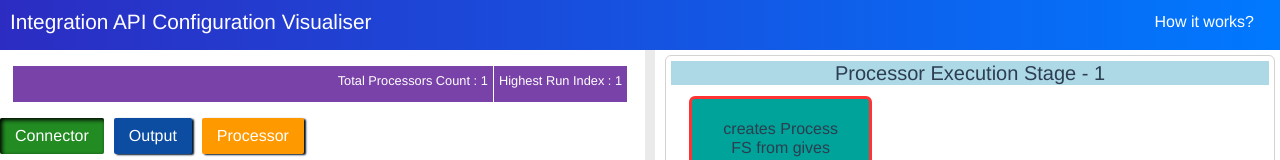
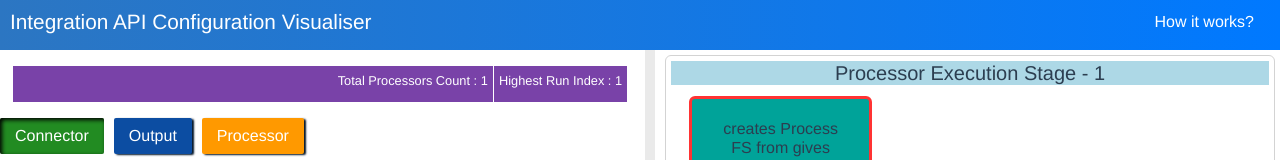
Before and after one commit to aravindmetku/integration-configuration-viz, a Vue app: page / in a window 1280 px wide. Shown: the top 160 px of the page. Built offline with nearby package versions, Linux system fonts and the light colour scheme.

Commit message:
changed app bar bg

```diff
--- a/src/components/app-bar.vue
+++ b/src/components/app-bar.vue
@@ -17,8 +17,8 @@ export default {
     display: flex;
     justify-content: space-between;
     padding: 10px;
-    background: rgb(44,44,194);
-    background: linear-gradient(90deg, rgba(44,44,194,1) 0%, rgba(0,121,255,1) 100%);
+    background: rgb(44,118,194);
+    background: linear-gradient(90deg, rgba(44,118,194,1) 0%, rgba(0,121,255,1) 100%);
   }
 
   .title {
```
